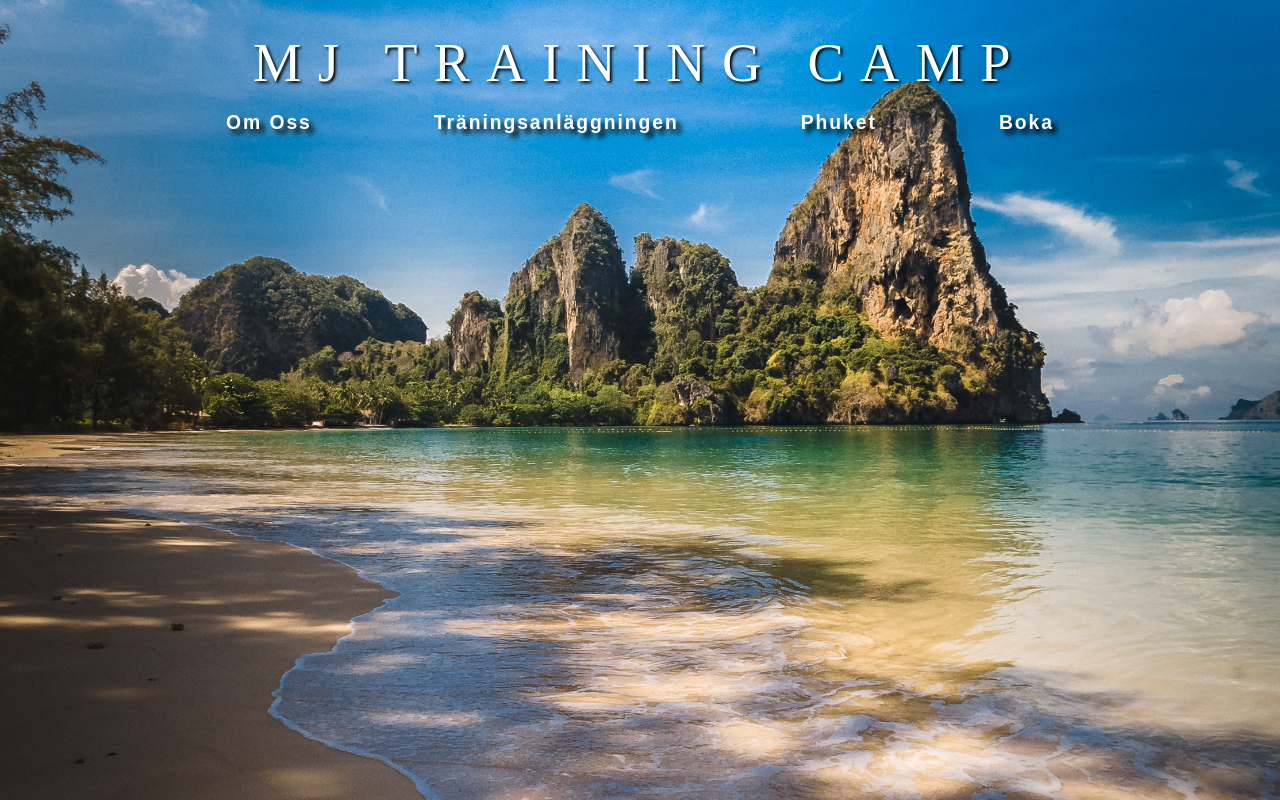
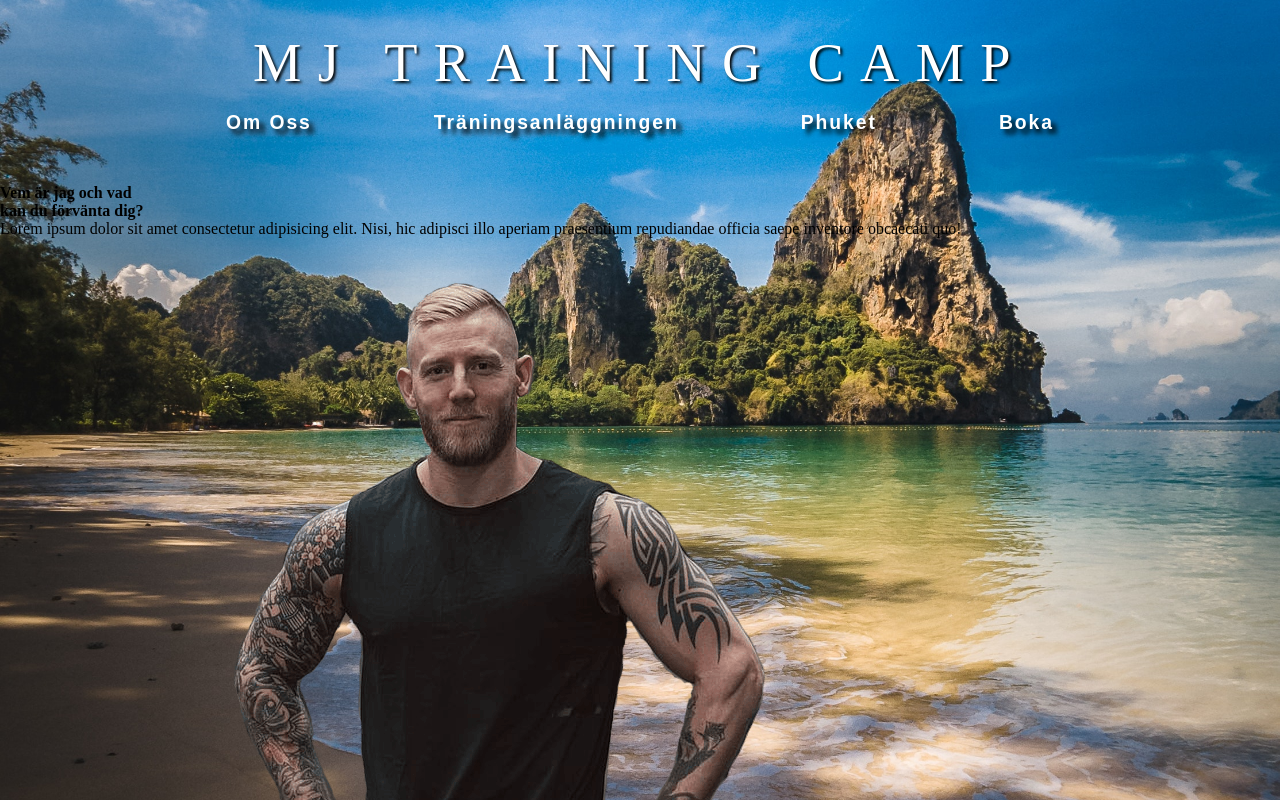
Before and after one commit to axxcident/MJtrainingcamps, a Vue app: page / in a window 1280 px wide. Both pictures are taken after a click on the element "MJ TRAINING CAMP". Shown: the top 800 px of the page. Built offline with nearby package versions, Linux system fonts and the light colour scheme; a web font is replaced by a local one.

Commit message:
början på about-us-page

```diff
--- /dev/null
+++ b/src/components/AboutUs.vue
@@ -0,0 +1,24 @@
+<template>
+  <div class="about-us-page">
+    <div class="about-square">
+      <h4>Vem är jag och vad<br>kan du förvänta dig?</h4>
+      <p>Lorem ipsum dolor sit amet consectetur adipisicing elit. Nisi, hic adipisci illo aperiam praesentium repudiandae officia saepe inventore obcaecati quo!</p>
+    </div>
+    <div class="matte-container">
+      <img src="matte.png" alt="Picture of coach">
+      <!-- <img :src="matteImage" alt="Picture of coach"> -->
+    </div>
+  </div>
+</template>
+
+<script setup>
+  // import { ref } from 'vue'
+  // const matteImage = ref("")
+  // matteImage = `${process.env.BASE_URL}matte.png` NÅNTING ATT FIXA SEN VID BUILD
+</script>
+
+<style scoped>
+  .about-us-page {
+    position: relative;
+  }
+</style>
--- a/src/components/Nav.vue
+++ b/src/components/Nav.vue
@@ -17,14 +17,19 @@
     </div>
   </div>
   <yellowPlank v-if="welcomeText" />
+  <AboutUs v-if="AboutUsText" />
 </template>
 
 <script setup>
 import yellowPlank from './yellowPlank.vue'
+import AboutUs from './AboutUs.vue';
+
 import { ref } from 'vue'
 const welcomeText = ref(true)
+const AboutUsText = ref(false)
 const toggleWelcomeText = () => {
   welcomeText.value = !welcomeText.value;
+  AboutUsText.value = !AboutUsText.value;
 }
 
     // <p>hej</p>
--- a/src/components/yellowPlank.vue
+++ b/src/components/yellowPlank.vue
@@ -84,5 +84,6 @@
     text-shadow: 2px 2px 3px black;
     font-size: 1.6em;
     font-weight: 600;
+    text-align: center;
   }
 </style>
--- a/src/style.css
+++ b/src/style.css
@@ -1,5 +1,3 @@
-/* @import url('https://fonts.googleapis.com/css2?family=Inika:wght@400;700&display=swap');
-@import url('https://fonts.googleapis.com/css2?family=Inter:wght@600&display=swap'); */
 @import url('https://fonts.googleapis.com/css2?family=Inika:wght@400;700&family=Inter:wght@600&display=swap');
 
 * {
```
Also changed, not shown: public/matte.png (added).
